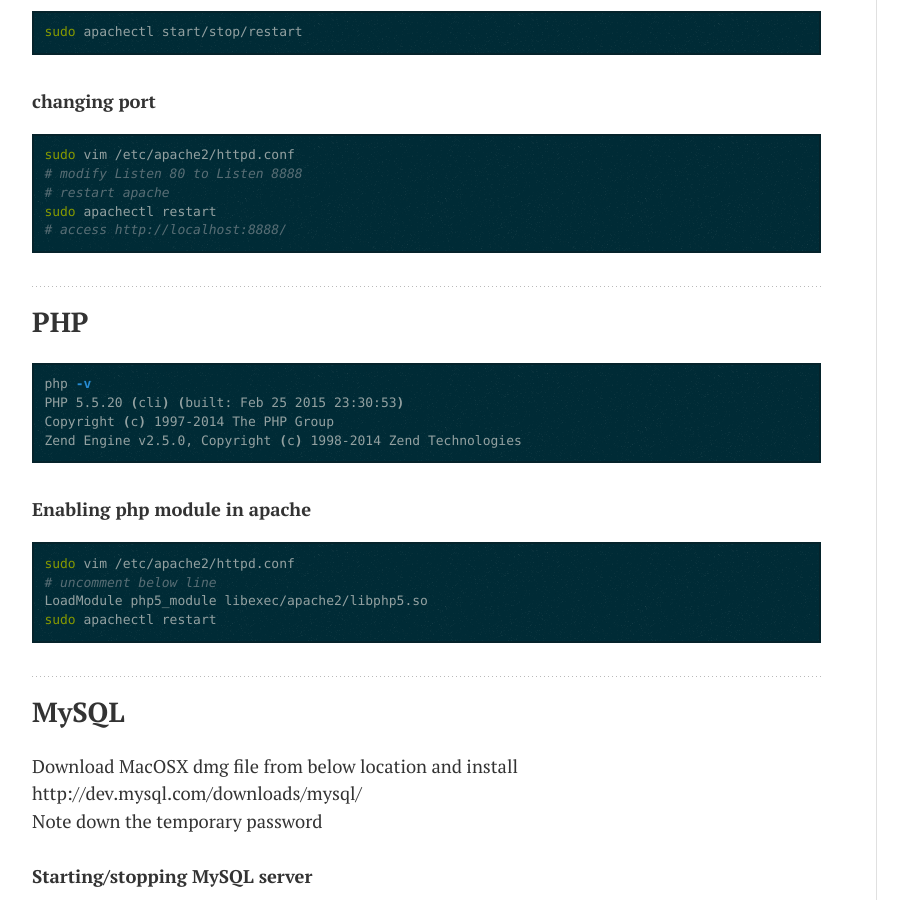
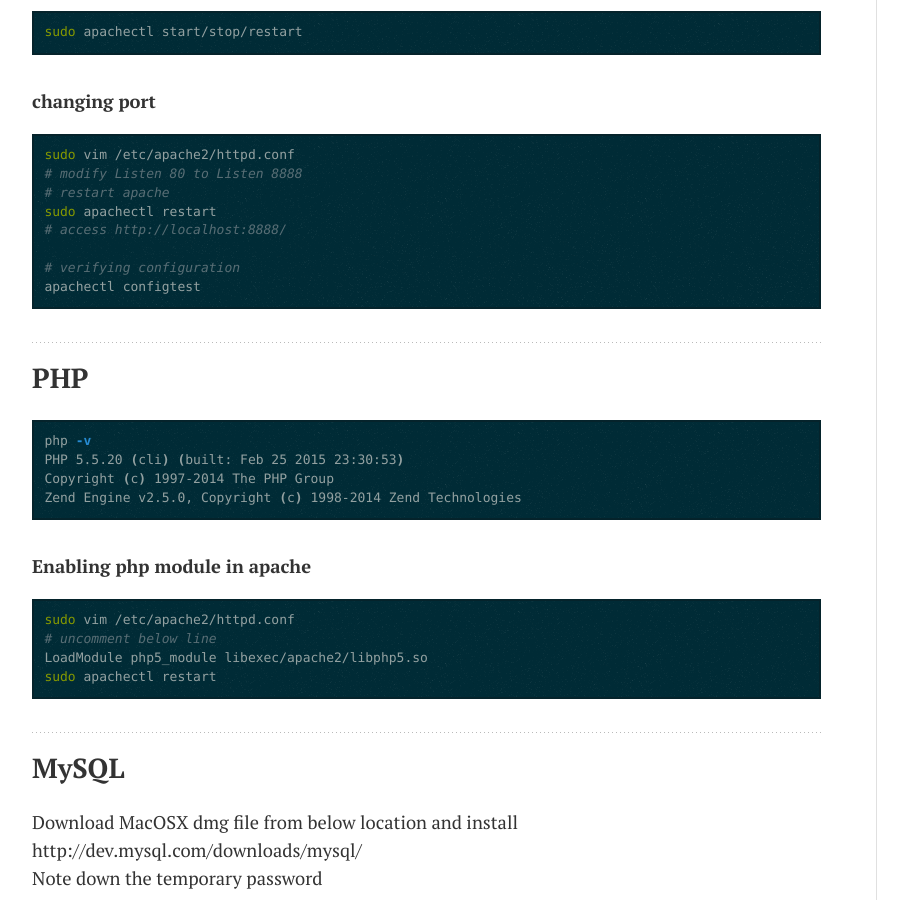
Before and after one commit to vinodpandey/vinodpandey-backup.github.io, a Jekyll site: the page built from _posts/2016-01-17-macosx-apache-mysql-php.markdown, in a window 1280 px wide and 900 px high, scrolled down 742 px. Shown: the whole window, without its empty margins (63-971 px from the left). Built offline with Jekyll 4.4.1, drawn with Linux system fonts in a browser that asks for light colours; nearby versions of some CDN libraries; Markdown is read by kramdown in place of the engine named in the settings; comment, search, counter and statistics services are not loaded.

Commit message:
Update 2016-01-17-macosx-apache-mysql-php.markdown

`````diff
--- a/_posts/2016-01-17-macosx-apache-mysql-php.markdown
+++ b/_posts/2016-01-17-macosx-apache-mysql-php.markdown
@@ -33,6 +33,9 @@
 # restart apache
 sudo apachectl restart
 # access http://localhost:8888/
+
+# verifying configuration
+apachectl configtest
 ````
 
 ## PHP
`````
